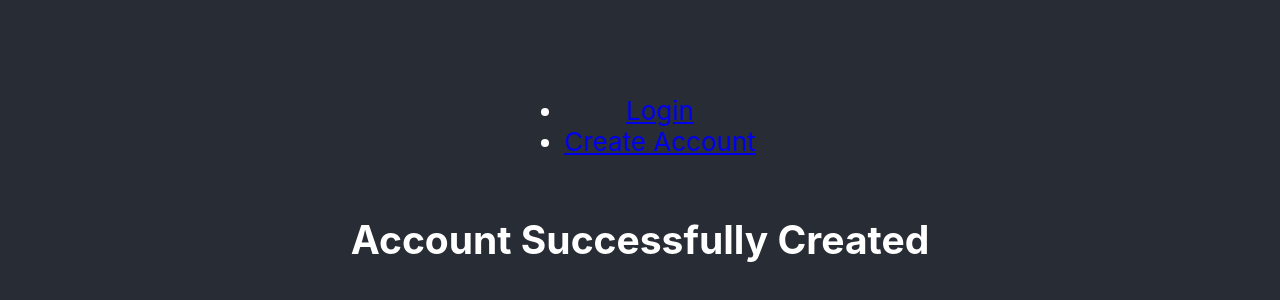
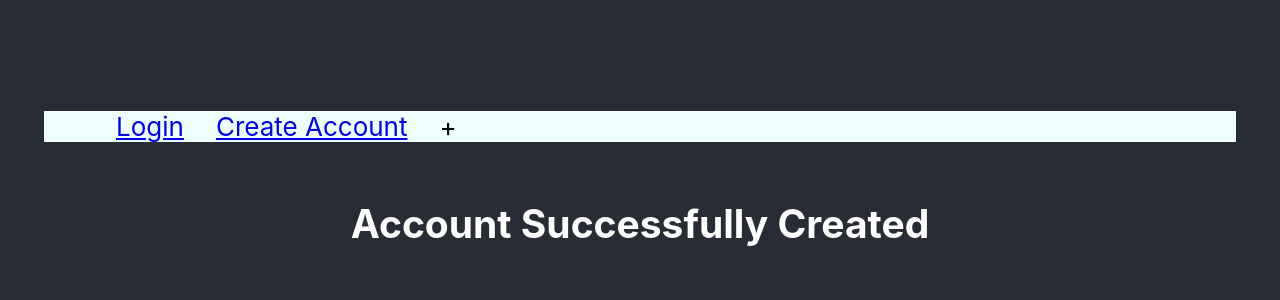
Before and after one commit to Coff1199/website_login, a React (Create React App) app in the folder client/: page /confirmation in a window 1280 px wide. Shown: the part 218-518 px from the top of the page. Built offline with nearby package versions, Linux system fonts and the light colour scheme; no server answers.

Commit message:
created basic accordion and basic functionality

```diff
--- /dev/null
+++ b/client/src/Components/Accordion.js
@@ -0,0 +1,22 @@
+import "../styles/App.css"
+import { useState } from "react";
+
+function Accordion(props) {
+    const [isActive, setIsActive] = useState(false);
+
+    return (
+        // create accordion container and insert data passed
+        <div
+            className="accordion"
+            onClick={() => setIsActive(!isActive)}>
+            <div className="accordion-icon">
+                    {isActive ? '-' : '+'}
+            </div>
+            {isActive && <div className="panel">
+                {props.data}
+            </div>}
+        </div>
+    );
+}
+
+export default Accordion;
--- a/client/src/Components/Header.js
+++ b/client/src/Components/Header.js
@@ -1,3 +1,6 @@
+import "./Accordion.js"
+import Accordion from "./Accordion.js";
+
 function Header(props) {
     return (
         <>
@@ -6,6 +9,7 @@ function Header(props) {
             <ul>
                 <li><a href="/login">Login</a></li>
                 <li><a href="/create-account">Create Account</a></li>
+                <li><Accordion data="test"/></li>
             </ul>
             <div>
                 {props.children}
--- a/client/src/styles/App.css
+++ b/client/src/styles/App.css
@@ -24,8 +24,26 @@
   color: white;
 }
 
+.App-header ul {
+  background-color: azure;
+  width: 90%;
+
+}
+
+.App-header li {
+  list-style: none;
+  float: left;
+  text-align: center;
+  padding-left: 2rem;
+  width: auto;
+}
+
 .App-link {
   color: #61dafb;
+}
+
+.accordion {
+  color: black;
 }
 
 @keyframes App-logo-spin {
--- a/client/src/styles/form.css
+++ b/client/src/styles/form.css
@@ -5,9 +5,6 @@ form {
     border-radius: 8px;
     font-family: 'Courier New', Courier, monospace;
     background-color: black;
-}
-
-.field {
 }
 
 .field label {
```
